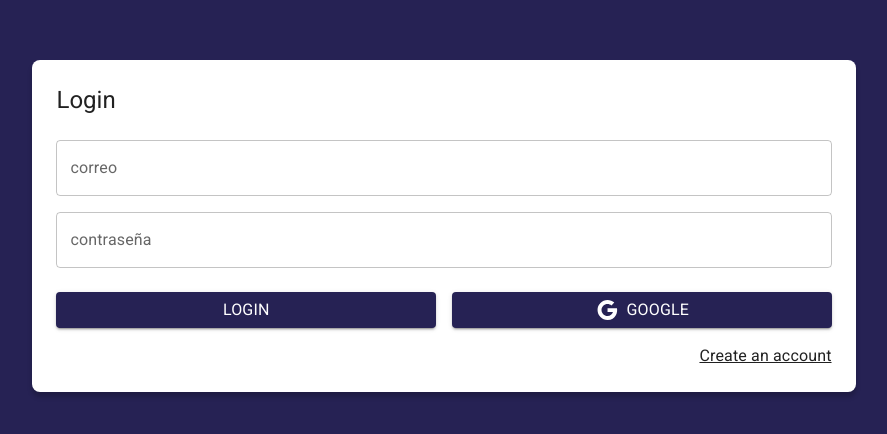
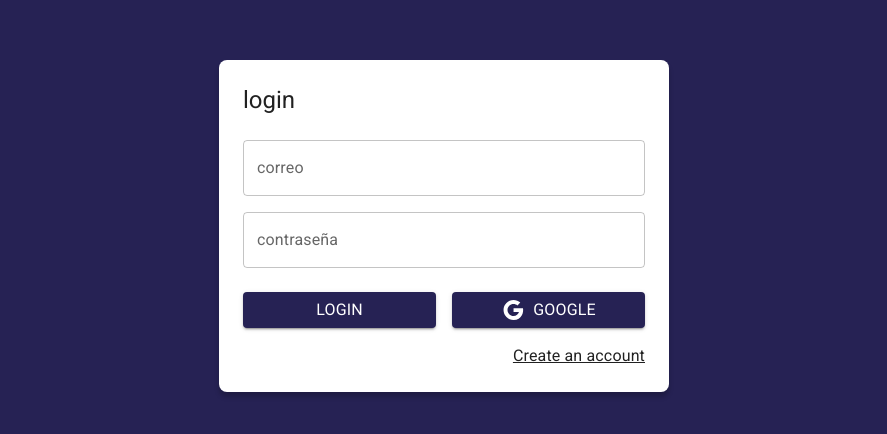
Before and after one commit to jenri019/journal-app, a React (Vite) app: page /auth/login in a window 1280 px wide. Shown: the part 174-608 px from the top of the page, without its empty margins (196-1083 px from the left). Built offline with nearby package versions, Linux system fonts and the light colour scheme.

Commit message:
Using AuthLayout on LoginPage

```diff
--- a/src/auth/pages/LoginPage.jsx
+++ b/src/auth/pages/LoginPage.jsx
@@ -2,40 +2,28 @@ import { Google } from '@mui/icons-material'
 import { Button, Grid, Link, TextField, Typography } from '@mui/material'
 import React from 'react'
 import { Link as RouterLink } from 'react-router-dom'
+import { AuthLayout } from '../layouts/AuthLayout'
 
 export const LoginPage = () => {
   return (
-    <Grid
-      container
-      spacing={0}
-      direction='column'
-      alignItems='center'
-      justifyContent='center'
-      sx={{minHeight: '100vh', backgroundColor: 'primary.main', padding: 4}}
-    >
-      <Grid item
-        className='box-shadow'
-        xs={3}
-        sx={{backgroundColor: '#ffffff', padding: 3, borderRadius: 2}}
-      >
-        <Typography variant='h5' sx={{mb: 1}}>Login</Typography>
+    <AuthLayout title='login'>
       <form>
         <Grid container>
-            <Grid item xs={12} sx={{mt: 2}}>
+          <Grid item xs={12} sx={{ mt: 2 }}>
             <TextField
               label='correo'
               type='email'
               placeholder='correo@gmail.com'
               fullWidth />
           </Grid>
-            <Grid item xs={12} sx={{mt: 2}}>
+          <Grid item xs={12} sx={{ mt: 2 }}>
             <TextField
               label='contraseña'
               type='password'
               placeholder='contraseña'
               fullWidth />
           </Grid>
-            <Grid container spacing={2} sx={{mb: 2, mt: 1}}>
+          <Grid container spacing={2} sx={{ mb: 2, mt: 1 }}>
             <Grid item xs={12} sm={6}>
               <Button
                 variant='contained'
@@ -47,19 +35,18 @@ export const LoginPage = () => {
               <Button
                 variant='contained'
                 fullWidth>
-                    <Google/>
-                    <Typography sx={{ml: 1}}>Google</Typography>
+                <Google />
+                <Typography sx={{ ml: 1 }}>Google</Typography>
               </Button>
             </Grid>
           </Grid>
           <Grid container direction='row' justifyContent='end'>
-              <Link component={ RouterLink } color='inherit' to='/auth/register'>
+            <Link component={RouterLink} color='inherit' to='/auth/register'>
               Create an account
             </Link>
           </Grid>
         </Grid>
       </form>
-      </Grid>
-    </Grid>
+    </AuthLayout>
   )
 }
```
Lines whose indentation alone changed are shown as unchanged.
